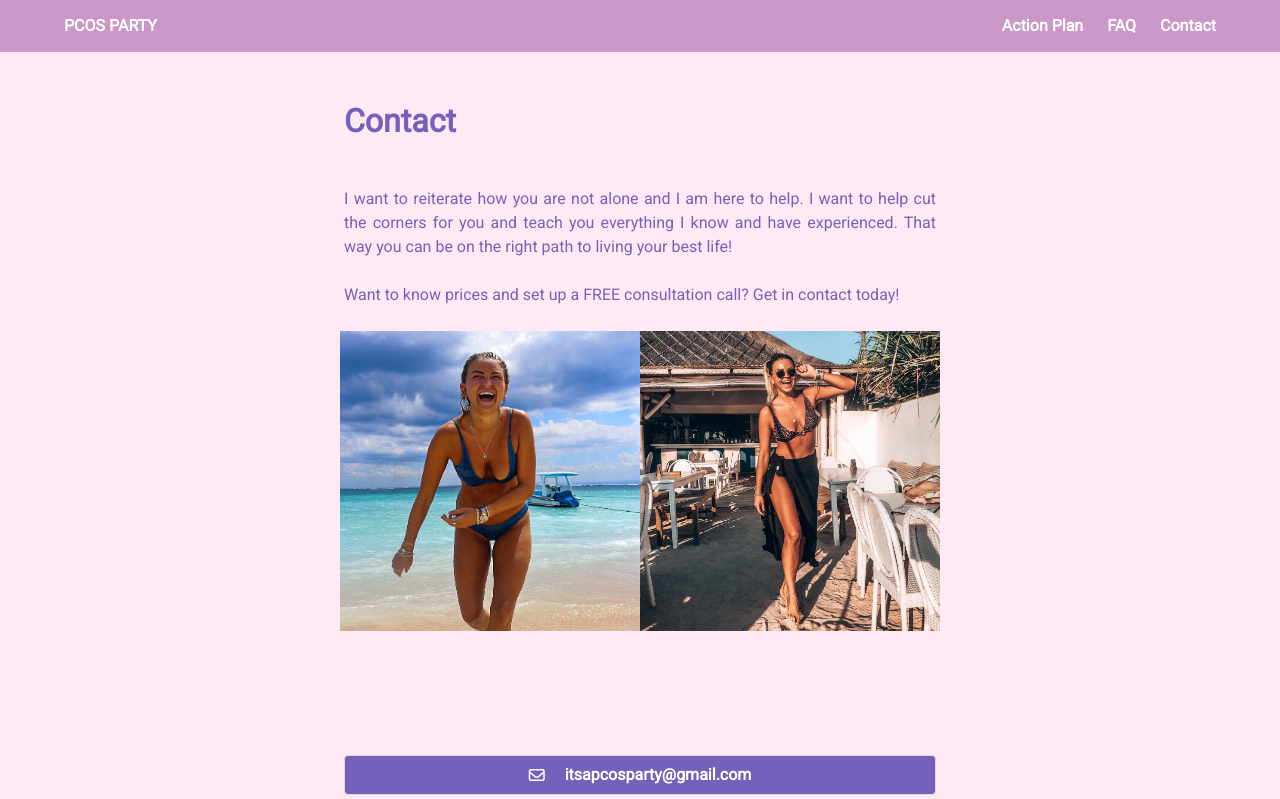
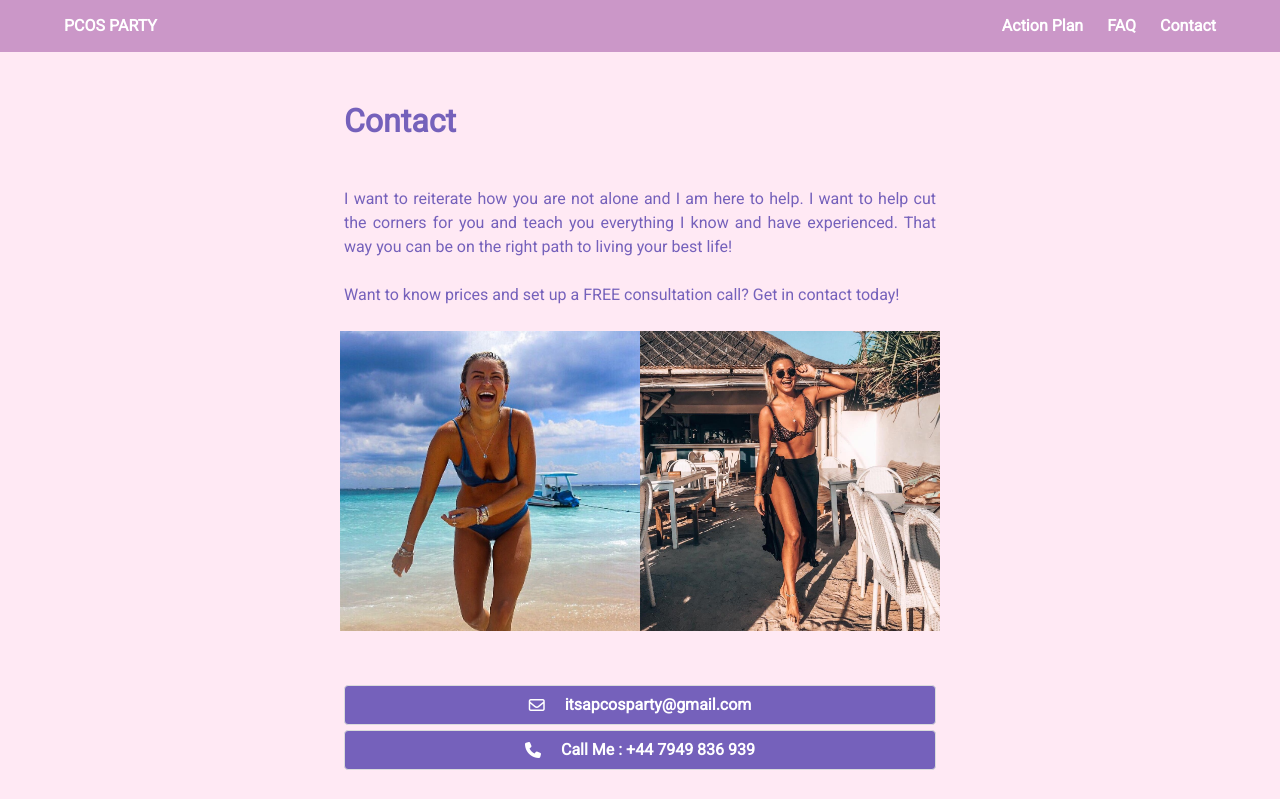
Before and after one commit to Fletch-7/pcos-launch, a React (Create React App) app: page /contact in a window 1280 px wide. Shown: the top 799 px of the page. Built offline with nearby package versions, Linux system fonts and the light colour scheme.

Commit message:
respoinse-18

```diff
--- a/src/App.scss
+++ b/src/App.scss
@@ -314,7 +314,7 @@ span{
     flex-direction: row;
     justify-content: center;
     align-items: center;
-    padding-bottom: 100px;
+    padding-bottom: 30px;
   }
   .icons{
     display: flex;
```
